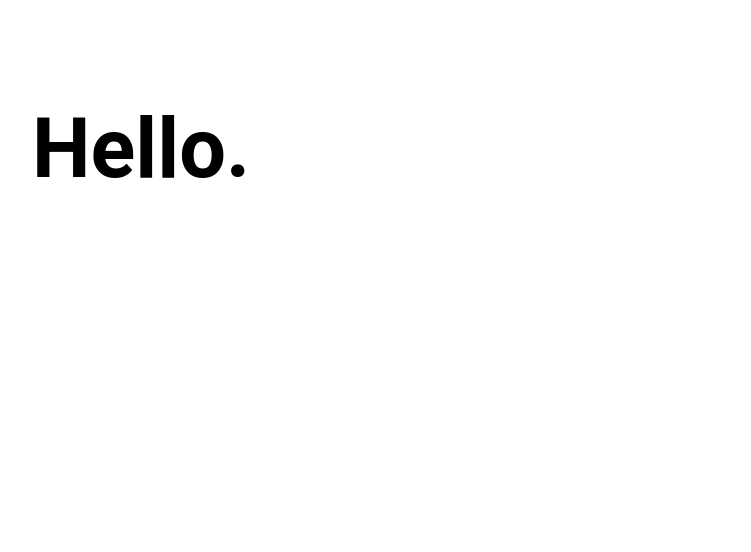
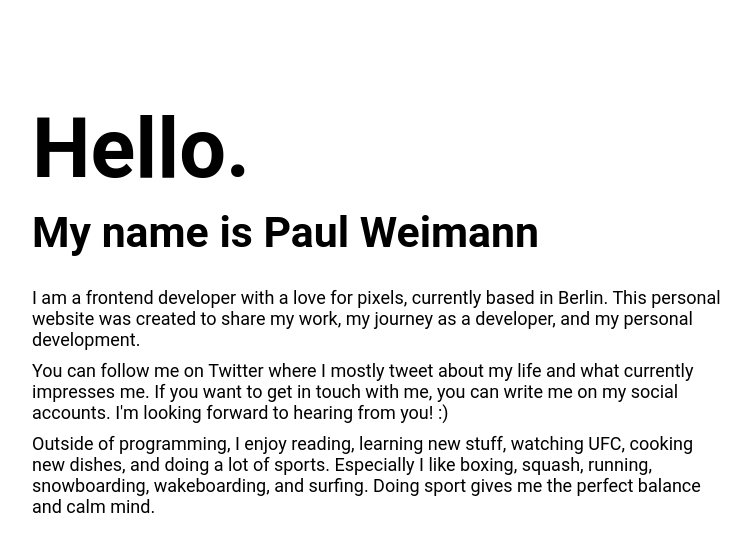
Before and after one commit to pweimann/personal-website, a Nuxt app: page / in a window 1280 px wide. Shown: the top 552 px of the page, without its empty margins (28-779 px from the left). Built offline with nearby package versions, Linux system fonts and the light colour scheme.

Commit message:
implement the about me section

```diff
--- a/pages/index.vue
+++ b/pages/index.vue
@@ -1,3 +1,34 @@
 <template>
-  <h1>Hello.</h1>
+  <div class='about-me'>
+    <h1>Hello.</h1>
+    <h2>My name is Paul Weimann</h2>
+    <p>
+      I am a frontend developer with a love for pixels, currently based in Berlin. This personal website was created to
+      share my work, my journey as a developer, and my personal development.
+    </p>
+    <p>
+      You can follow me on Twitter where I mostly tweet about my life and what currently impresses me. If you want to
+      get in touch with me, you can write me on my social accounts. I'm looking forward to hearing from you! :)
+    </p>
+    <p>
+      Outside of programming, I enjoy reading, learning new stuff, watching UFC, cooking new dishes, and doing a lot of
+      sports. Especially I like boxing, squash, running, snowboarding, wakeboarding, and surfing. Doing sport gives me
+      the perfect balance and calm mind.
+    </p>
+  </div>
 </template>
+<style scoped lang='css'>
+.about-me > p:first-of-type {
+  margin-top: 3rem;
+}
+
+.about-me > h2:first-of-type {
+  margin-top: 1rem;
+}
+
+@media screen and (min-width: 800px) {
+  .about-me {
+    max-width: 60%;
+  }
+}
+</style>
```
